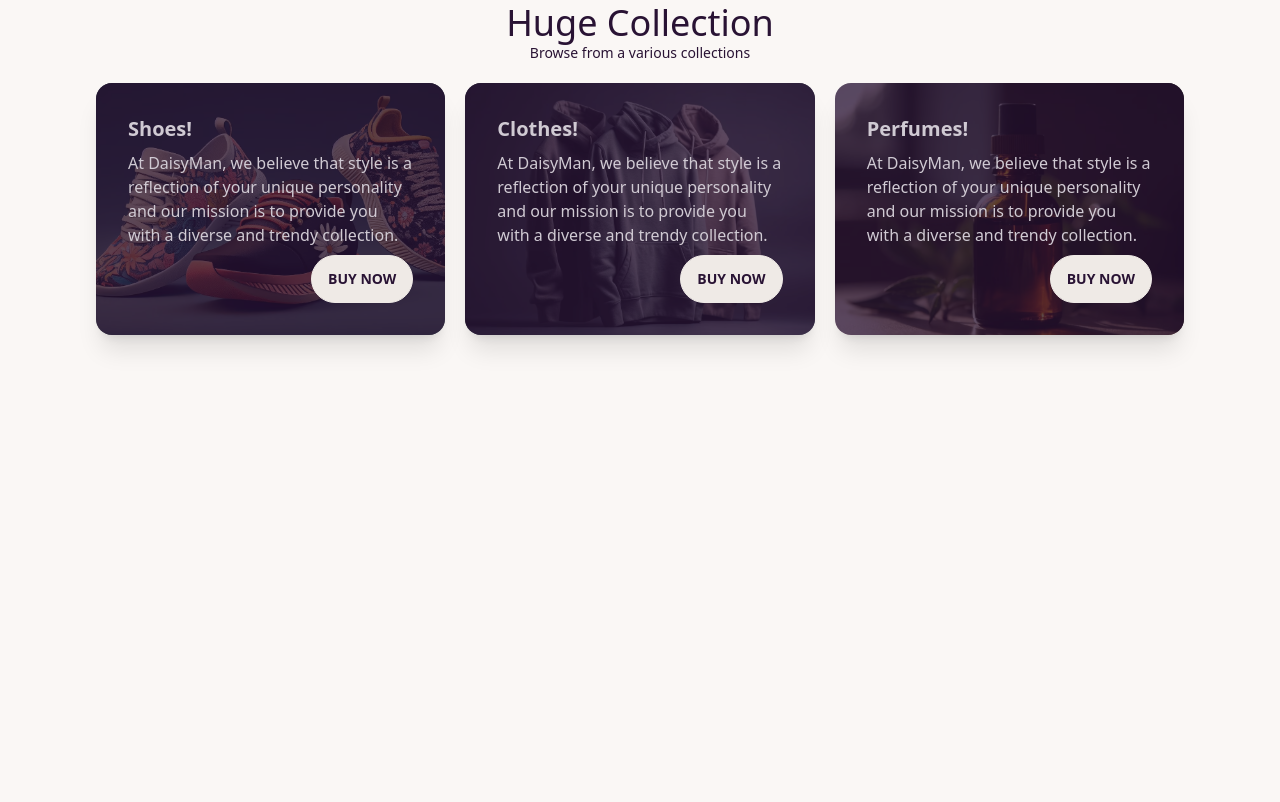
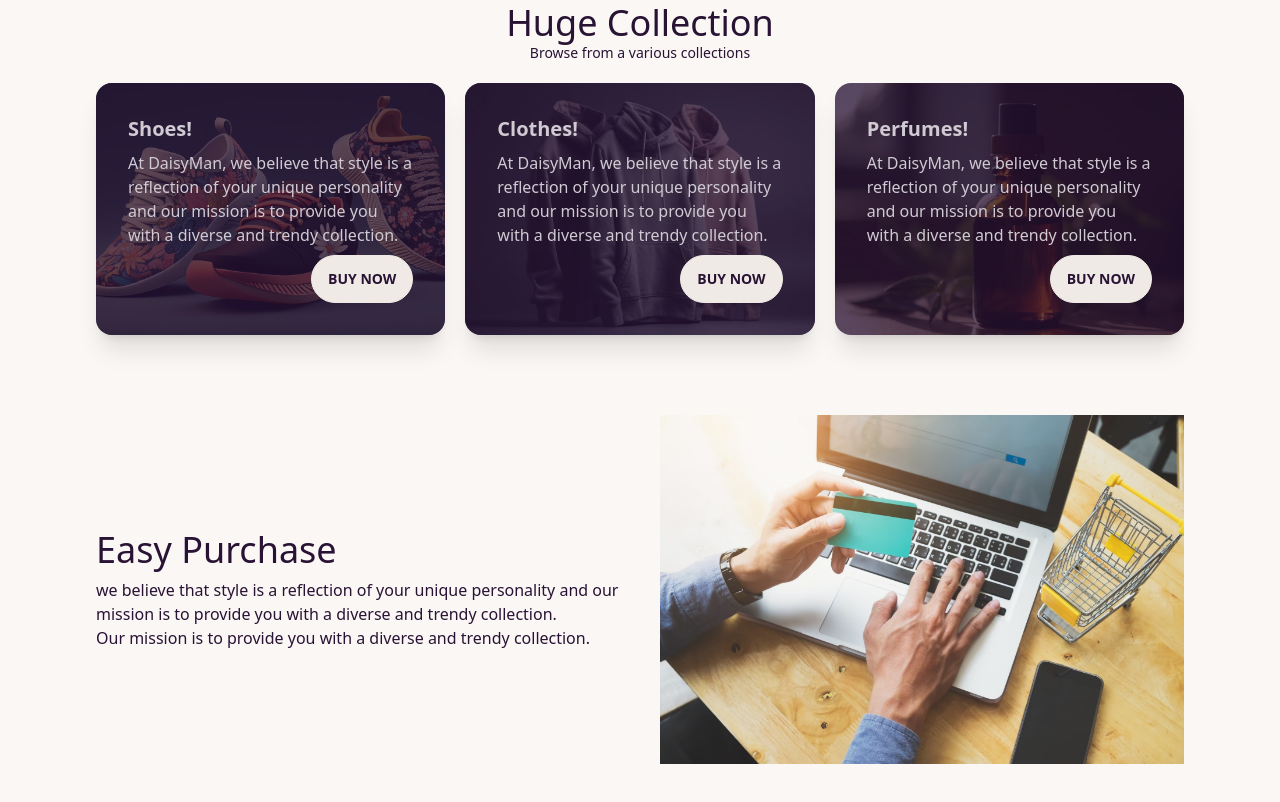
Before and after one commit to abusufian745/daisy-man, a plain HTML site: page index.html in a window 1280 px wide. Shown: the part 857-1659 px from the top of the page. Before the commit the page ends 1252 px from the top, so only its background shows below. Drawn offline with nearby package versions, Linux system fonts and the light colour scheme.

Commit message:
added featured section

```diff
--- a/index.html
+++ b/index.html
@@ -143,6 +143,25 @@
             </div>
         </section>
         <!-- categories section end -->
+
+
+
+        <!-- featured section start -->
+
+        <section class="max-w-screen-xl mx-auto px-8 md:px-16 lg:px-24 py-5 my-10">
+            <div class="flex flex-col md:flex-row gap-10 items-center">
+                <div class="flex-1">
+                    <div>
+                        <h1 class="text-2xl md:text-4xl mb-2">Easy Purchase</h1>
+                        <p>we believe that style is a reflection of your unique personality and our mission is to provide you with a diverse and trendy collection.</p>
+                        <p>Our mission is to provide you with a diverse and trendy collection.</p>
+                    </div>
+                </div>
+                <div class="flex-1"><img src="./images/easy-purchase.avif" alt=""></div>
+
+            </div>
+        </section>
+        <!-- featured section end -->
     </main>
 
 </body>
```
